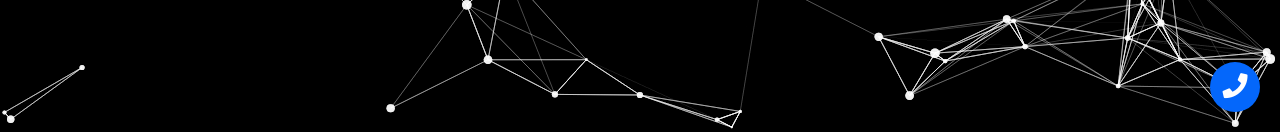
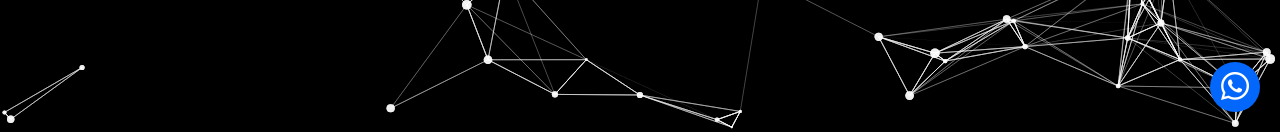
Before and after one commit to abeeb-ahmed/cc, a React (Create React App) app: page / in a window 1280 px wide. Shown: the part 668-800 px from the top of the page. Built offline with nearby package versions, Linux system fonts and the light colour scheme.

Commit message:
Change call button

```diff
--- a/src/components/CallButton.css
+++ b/src/components/CallButton.css
@@ -18,5 +18,5 @@
 }
 .call-button i {
   color: #fff;
-  font-size: 25px;
+  font-size: 32px;
 }
--- a/src/components/CallButton.js
+++ b/src/components/CallButton.js
@@ -5,8 +5,8 @@ import "./CallButton.css";
 const CallButton = () => {
   return (
     <div className="call-button">
-      <a href="tel:+2348106937061">
-        <i class="fas fa-phone"></i>
+      <a href="https://wa.me/2348106937061 " target="blank">
+        <i class="fab fa-whatsapp"></i>
       </a>
     </div>
   );
```
